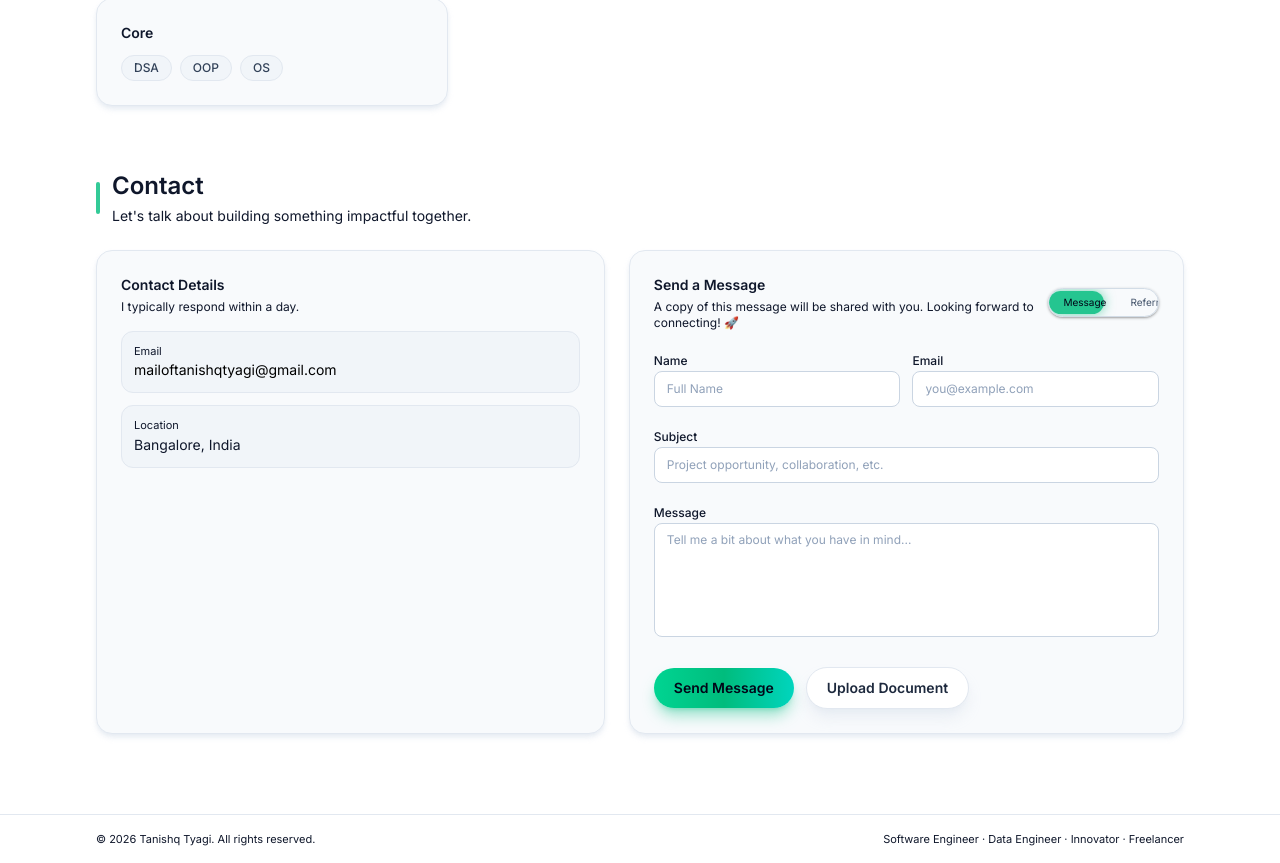
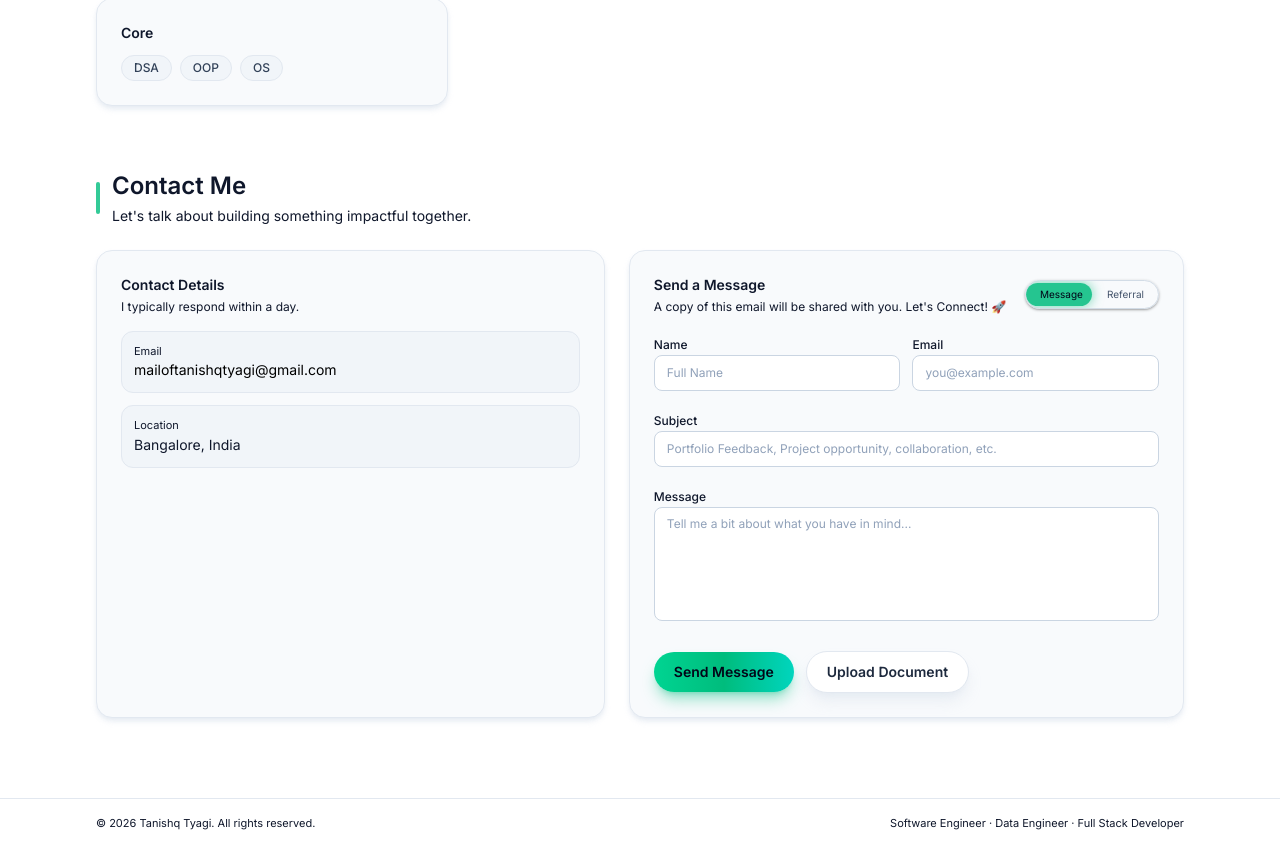
Before and after one commit to Tanishq6210/tanishqtyagi.in, a Next.js app: page / in a window 1280 px wide. Shown: the part 2765-3628 px from the top of the page. Built offline with nearby package versions, Linux system fonts and the light colour scheme.

Commit message:
Fixed - small issues

```diff
--- a/src/app/page.tsx
+++ b/src/app/page.tsx
@@ -708,7 +708,7 @@ function ContactSection() {
           <span className="h-8 w-1 rounded-full bg-emerald-500/80" />
           <div>
             <h2 className="text-xl font-semibold text-slate-50 sm:text-2xl">
-              Contact
+                Contact Me
             </h2>
             <p className="mt-1 text-xs text-slate-400 sm:text-sm">
               Let&apos;s talk about building something impactful together.
@@ -880,7 +880,7 @@ function ContactSection() {
                       and add it in the subject.
                     </>
                   ) : (
-                    "A copy of this message will be shared with you. Looking forward to connecting! 🚀"
+                    "A copy of this email will be shared with you. Let's Connect! 🚀"
                   )}
                 </p>
               </div>
@@ -964,7 +964,7 @@ function ContactSection() {
               placeholder={
                 isReferral
                   ? "e.g. REF075148W, REF075149W"
-                  : "Project opportunity, collaboration, etc."
+                  : "Portfolio Feedback, Project opportunity, collaboration, etc."
               }
               required
             />
@@ -984,7 +984,7 @@ function ContactSection() {
                 className="w-full resize-none rounded-lg border border-slate-700/80 bg-slate-900/80 px-3 py-2 text-xs text-slate-100 outline-none ring-emerald-500/60 focus:border-emerald-500 focus:ring-1"
                 placeholder={
                   isReferral
-                    ? "Why are you a good fit for the role?\n\nWrite the response in a third-person narrative format (e.g., “Rohit has improved pipeline efficiency by X%”).\n\nNote: Add numerical values to make it more impactful 🚀"
+                    ? "Why are you a good fit for the role?\n\nWrite the response in a third-person narrative format (e.g., “Rohit has improved pipeline efficiency by 10%”).\n\nTip: Add numbers to make it more impactful as shown in the example 😉"
                     : "Tell me a bit about what you have in mind..."
                 }
                 required
--- a/src/data/content.ts
+++ b/src/data/content.ts
@@ -13,7 +13,7 @@ export const profile = {
 
 Thanks for reaching out. I’ve received your referral request.
 
-"Why you are a good fit for the role?":
+"Why you are a good fit for the role?"
 Your response: "{candidate_response}"
 
 I’ll review it and try to submit the referral within the next 2 days. Once done, you’ll receive a confirmation email from VISA.
@@ -43,7 +43,7 @@ Tanishq Tyagi`,
   linkedin: "https://www.linkedin.com/in/tanishq-tyagi",
   resumeUrl:
     "https://drive.google.com/file/d/1AtY1f-T3xbDK0oZlFNhrSE-Bck7ukF4e/view?usp=sharing",
-  roles: ["Software Engineer", "Data Engineer", "Innovator", "Freelancer"],
+  roles: ["Software Engineer", "Data Engineer", "Full Stack Developer"],
 };
 
 export const skills = [
```
